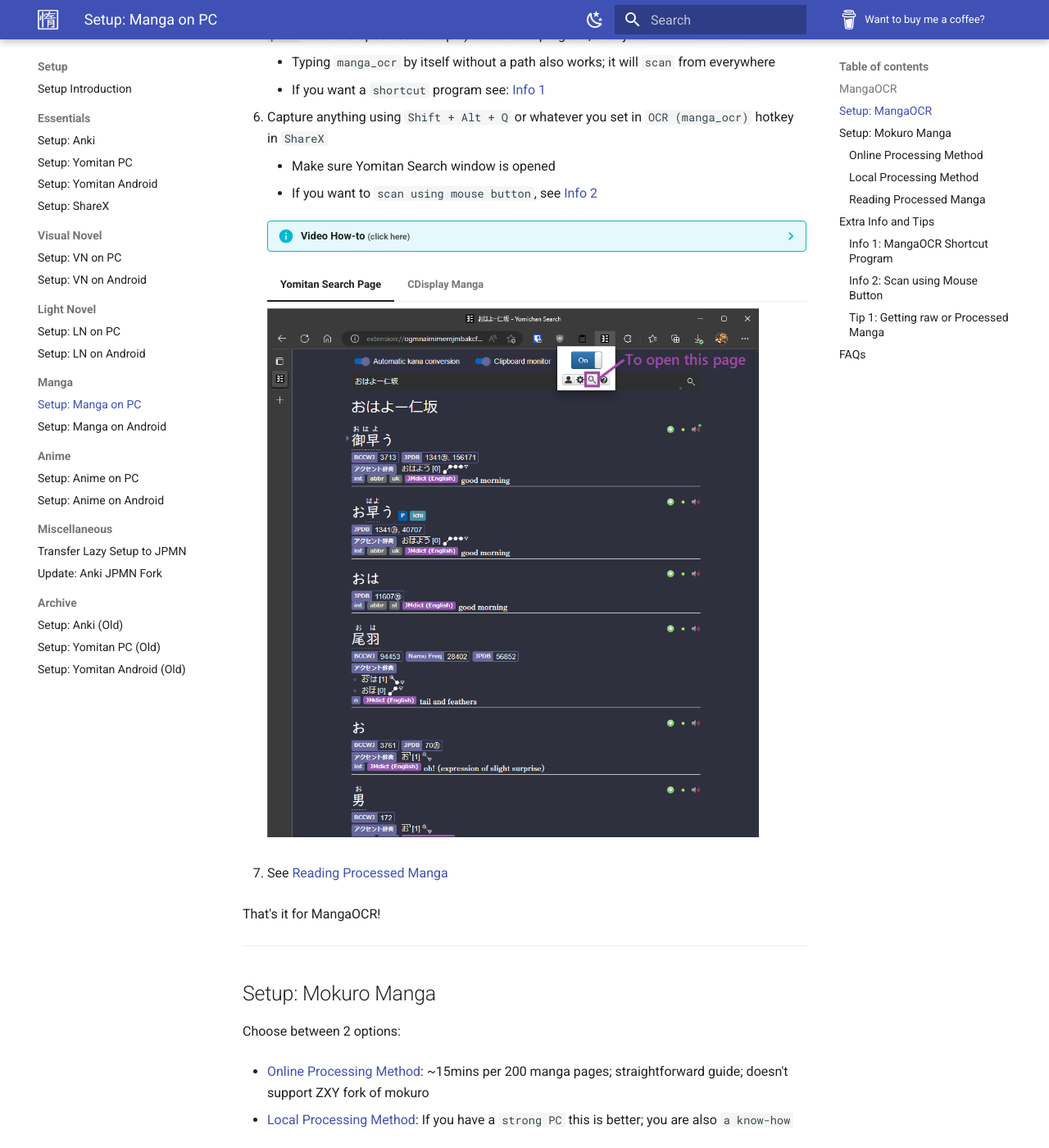
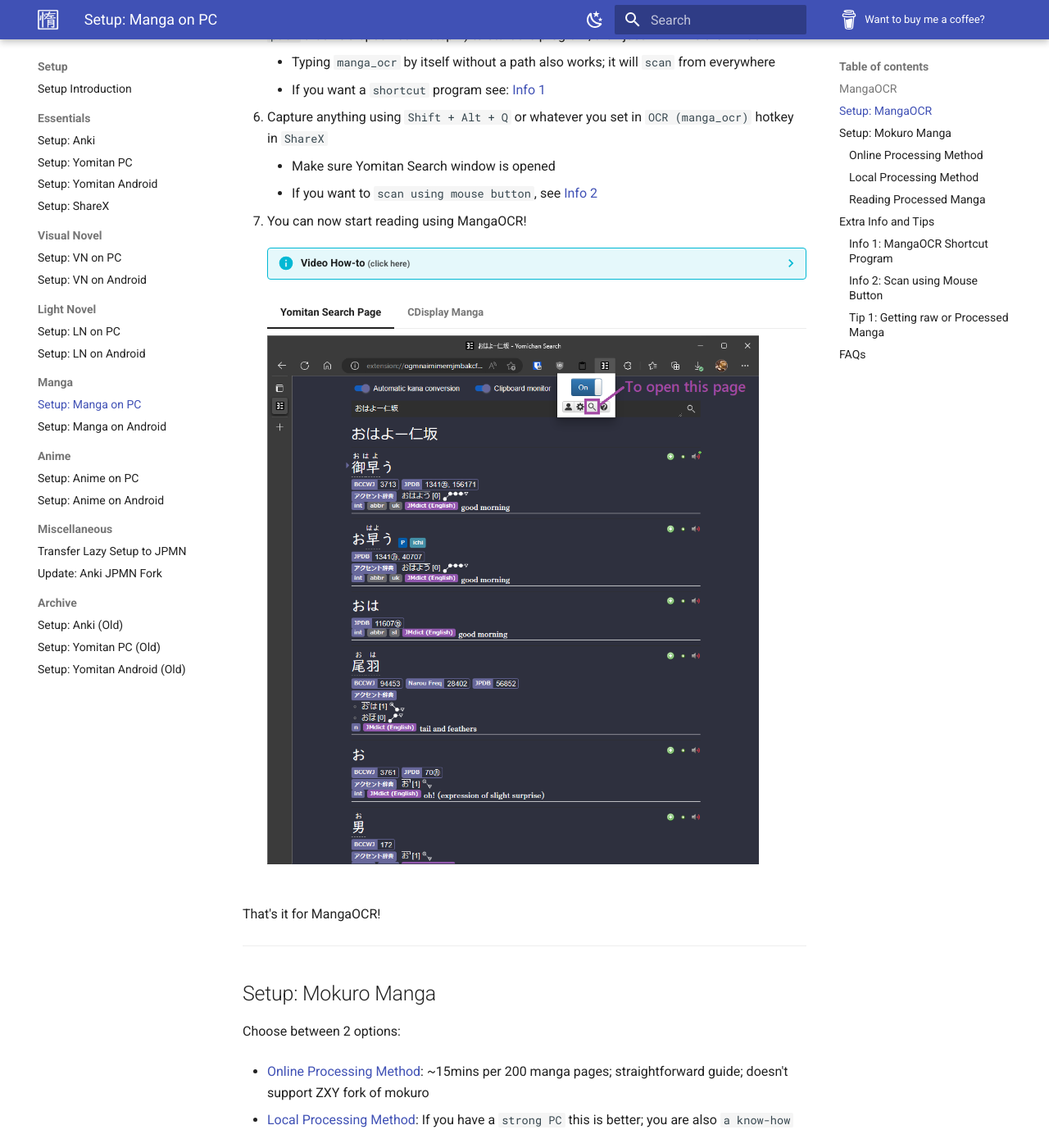
Before and after one commit to Xelieu/xelieu.github.io, an MkDocs documentation site: the page built from docs/jp-lazy-guide/setupMangaOnPC.md, in a window 1280 px wide and 1400 px high, scrolled down 1189 px. Shown: the whole window at 82% size. Built offline with MkDocs 1.6.1 and Material for MkDocs 9.7.7, drawn with Linux system fonts in a browser that asks for light colours.

```diff
--- a/docs/jp-lazy-guide/setupMangaOnPC.md
+++ b/docs/jp-lazy-guide/setupMangaOnPC.md
@@ -43,6 +43,8 @@ Requirements
     - Make sure Yomitan Search window is opened
     - If you want to `scan using mouse button`, see [Info 2](https://xelieu.github.io/jp-lazy-guide/setupMangaOnPC/#info-2-scan-using-mouse-button)
 
+7. You can now start reading using MangaOCR!
+
     ??? info "Video How-to <small>(click here)</small>"
         <iframe width="560" height="315" src="https://user-images.githubusercontent.com/22717958/150238361-052b95d1-0152-485f-a441-48a957536239.mp4" title="MangaOCR How-to" frameborder="0" allow="accelerometer; autoplay; clipboard-write; encrypted-media; gyroscope; picture-in-picture; web-share" allowfullscreen></iframe>
 
@@ -50,9 +52,6 @@ Requirements
         ![Anki | Dark](../img/yomitan-search-page.png){height=300 width=600}
     === "CDisplay Manga"
         ![Anki | Light](../img/cdisplay-manga.png){height=300 width=600}
-
-6. See [Reading Processed Manga](https://xelieu.github.io/jp-lazy-guide/setupMangaOnPC/#reading-processed-manga)
-
 
 That's it for MangaOCR!
 
@@ -124,7 +123,7 @@ Choose between 2 options:
 ### Reading Processed Manga
 
 1. In your Anki, `Ctrl + Shift + A` or `Tools` > `Add-ons`
-    - Select `AnkiConnect` > `Config`
+    - Select [AnkiConnect](https://ankiweb.net/shared/info/2055492159) > `Config`
     - Under `webCorsOriginList` paste `https://reader.mokuro.app` or copy config below:
 
     ??? examplecode "AnkiConnect Config <small>(click here)</small>"
```
